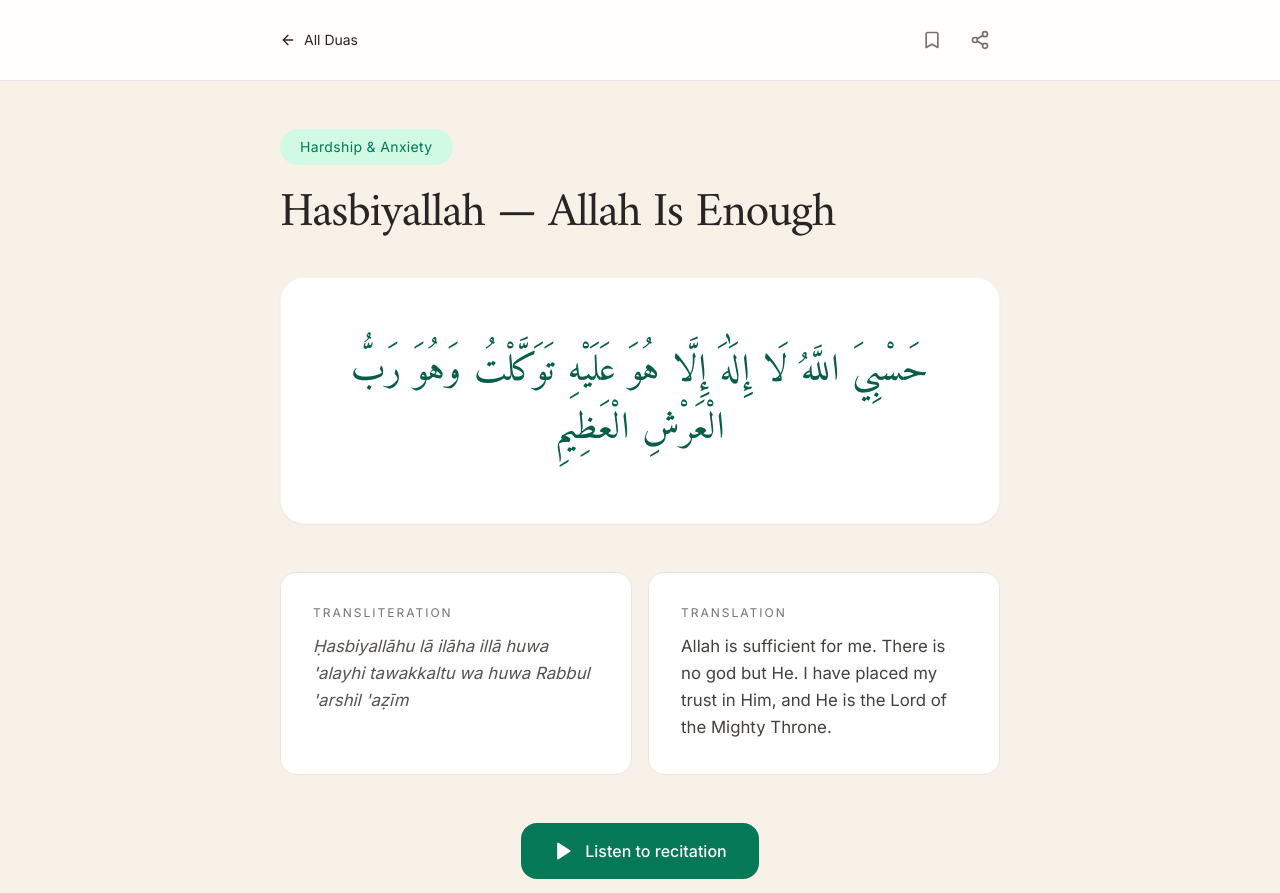
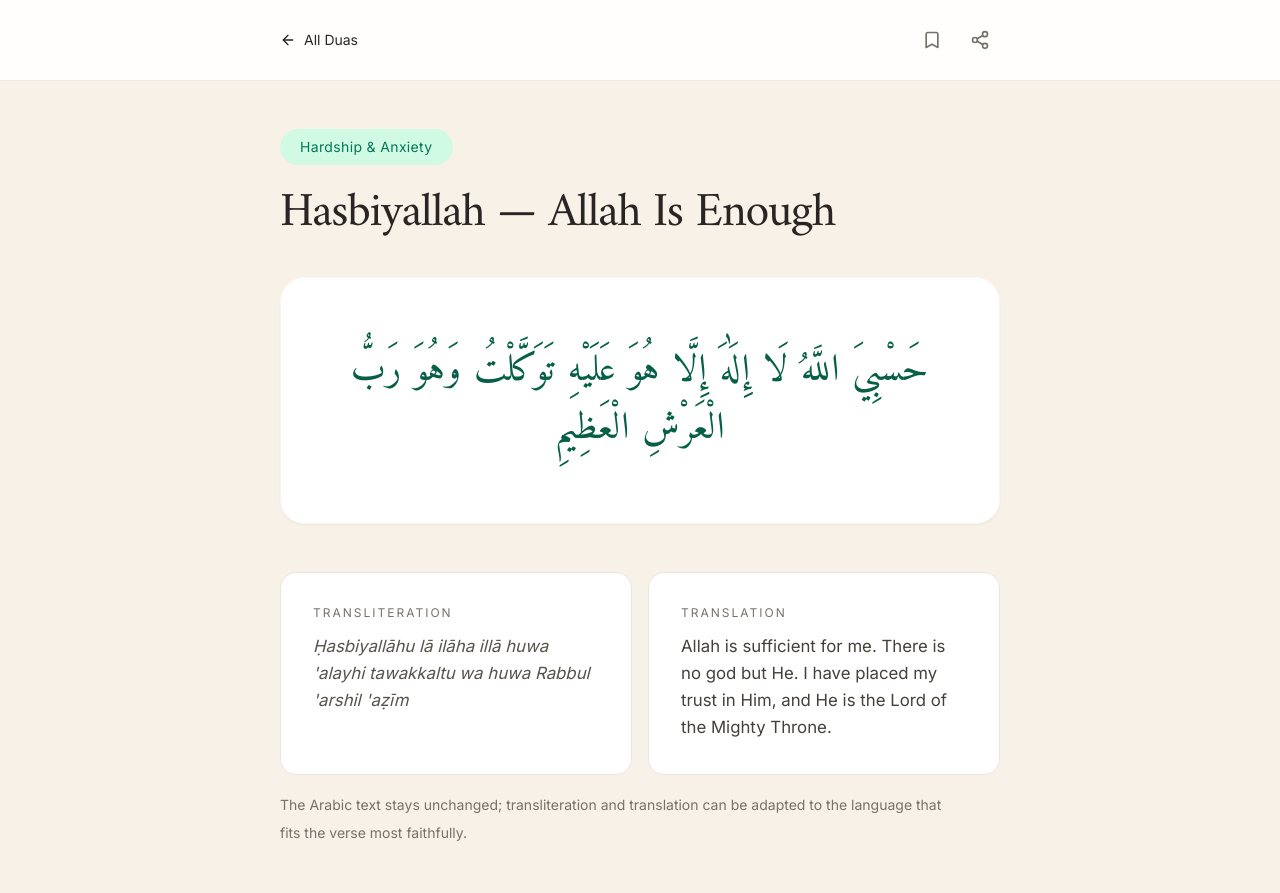
Before and after one commit to StormDoragon/uns-2, a Next.js app: page /duas/dua-for-anxiety in a window 1280 px wide. Shown: the top 893 px of the page. Built offline with nearby package versions, Linux system fonts and the light colour scheme.

Commit message:
feat: add note that translation/transliteration can be localized while Arabic stays unchanged

```diff
--- a/app/duas/[slug]/page.tsx
+++ b/app/duas/[slug]/page.tsx
@@ -98,6 +98,10 @@ export default async function DuaPage({ params }: Props) {
             </p>
           </div>
         </section>
+
+        <p className="-mt-8 mb-12 max-w-2xl text-sm leading-7 text-stone-500 dark:text-stone-400">
+          The Arabic text stays unchanged; transliteration and translation can be adapted to the language that fits the verse most faithfully.
+        </p>
 
         {/* Listen button */}
         <div className="flex justify-center mb-14">
```
